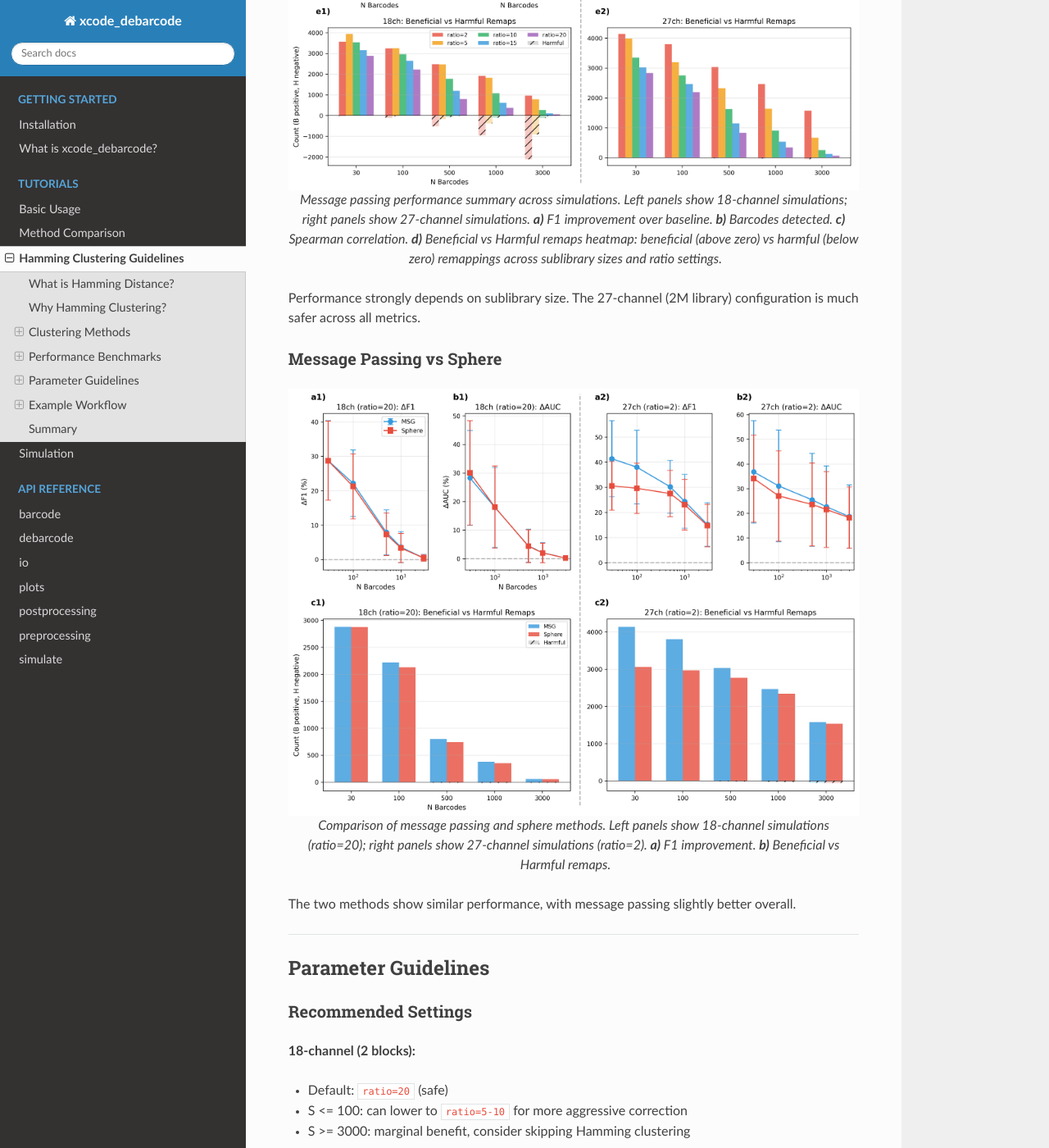
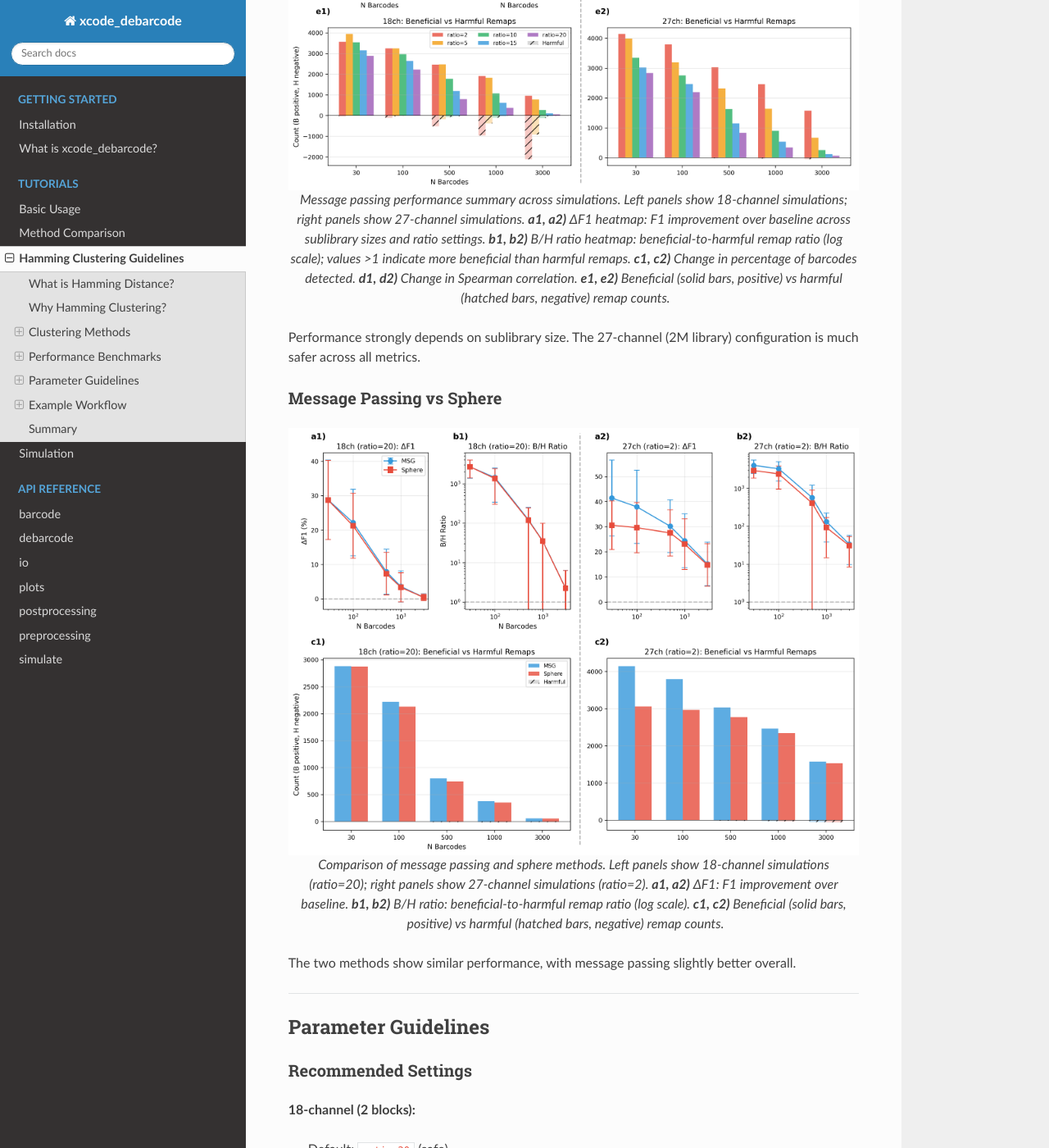
Before and after one commit to ICR-Data-Science/xcode_debarcode, a Sphinx documentation site: the page built from docs/tutorials/hamming_guidelines.md, in a window 1280 px wide and 1400 px high, scrolled down 2178 px. Shown: the whole window at 82% size. Built offline with Sphinx 7.4.7 and the Read the Docs theme 3.1.0, drawn with Linux system fonts in a browser that asks for light colours.

````diff
--- a/docs/tutorials/hamming_guidelines.md
+++ b/docs/tutorials/hamming_guidelines.md
@@ -123,7 +123,7 @@ Performance was evaluated on simulated datasets with known ground truth.
 :align: center
 :width: 100%
 
-Message passing performance summary across simulations. Left panels show 18-channel simulations; right panels show 27-channel simulations. **a)** F1 improvement over baseline. **b)** Barcodes detected. **c)** Spearman correlation. **d)** Beneficial vs Harmful remaps heatmap: beneficial (above zero) vs harmful (below zero) remappings across sublibrary sizes and ratio settings.
+Message passing performance summary across simulations. Left panels show 18-channel simulations; right panels show 27-channel simulations. **a1, a2)** ΔF1 heatmap: F1 improvement over baseline across sublibrary sizes and ratio settings. **b1, b2)** B/H ratio heatmap: beneficial-to-harmful remap ratio (log scale); values >1 indicate more beneficial than harmful remaps. **c1, c2)** Change in percentage of barcodes detected. **d1, d2)** Change in Spearman correlation. **e1, e2)** Beneficial (solid bars, positive) vs harmful (hatched bars, negative) remap counts.
 ```
 
 Performance strongly depends on sublibrary size. The 27-channel (2M library) configuration is much safer across all metrics.
@@ -134,7 +134,7 @@ Performance strongly depends on sublibrary size. The 27-channel (2M library) con
 :align: center
 :width: 100%
 
-Comparison of message passing and sphere methods. Left panels show 18-channel simulations (ratio=20); right panels show 27-channel simulations (ratio=2). **a)** F1 improvement. **b)** Beneficial vs Harmful remaps.
+Comparison of message passing and sphere methods. Left panels show 18-channel simulations (ratio=20); right panels show 27-channel simulations (ratio=2). **a1, a2)** ΔF1: F1 improvement over baseline. **b1, b2)** B/H ratio: beneficial-to-harmful remap ratio (log scale). **c1, c2)** Beneficial (solid bars, positive) vs harmful (hatched bars, negative) remap counts.
 ```
 
 The two methods show similar performance, with message passing slightly better overall.
````
Also changed, not shown: docs/tutorials/method_comparison.md (+1 -1 lines), docs/_static/figures/fig1_msg_performance_summary.png, docs/_static/figures/fig3_msg_vs_sphere_polished.png, docs/_static/figures/fig_gmm_comparison.png, docs/_static/figures/fig_method_comparison.png, docs/_static/figures/fig_method_uni_comparison.png.
